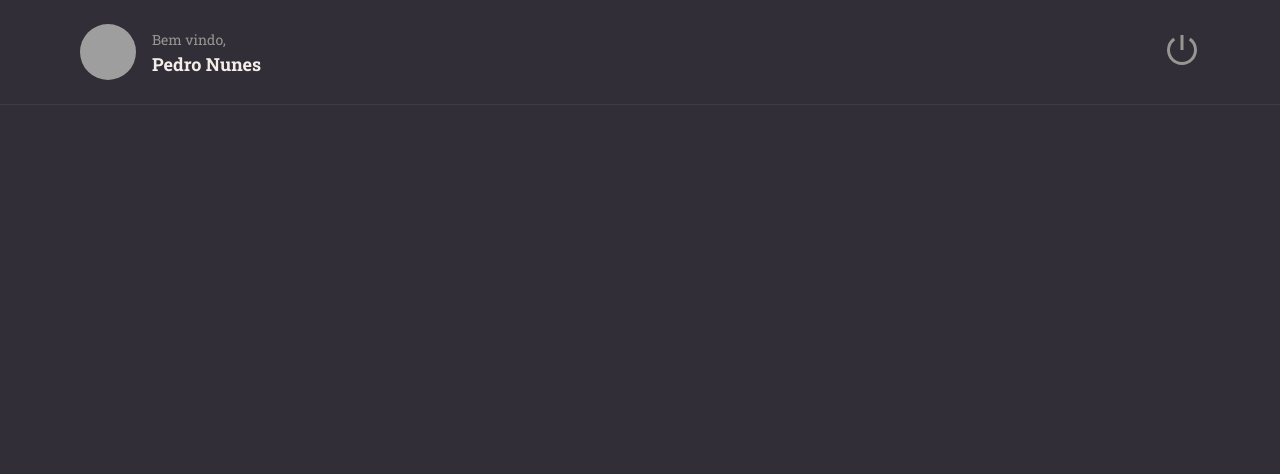
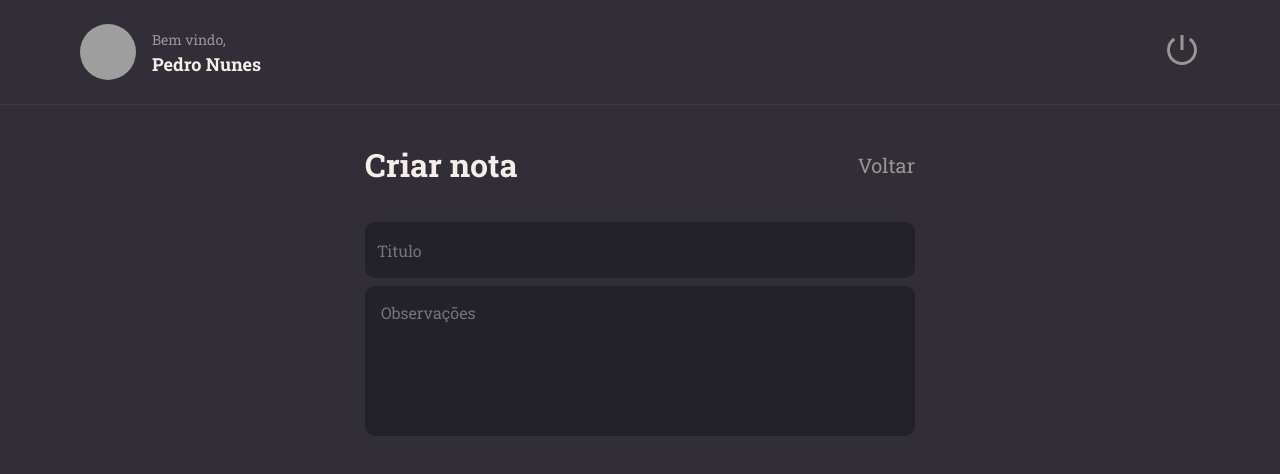
Before and after one commit to PedroNnsM/rocketNotes, a React (Vite) app: page / in a window 1280 px wide. Shown: the top 474 px of the page. Built offline with nearby package versions, Linux system fonts and the light colour scheme; grey boxes are pictures that could not be loaded.

Commit message:
Textareacriado

```diff
--- /dev/null
+++ b/src/components/Textarea/index.jsx
@@ -0,0 +1,9 @@
+import { Container } from "./styles";
+
+export function Textarea({value, ...rest}){
+  return(
+    <Container {...rest}>
+      {value}
+    </Container>
+  )
+}
--- /dev/null
+++ b/src/components/Textarea/styles.js
@@ -0,0 +1,20 @@
+import styled from "styled-components";
+
+export const Container = styled.textarea`
+  width: 100%;
+  height: 150px;
+
+  background-color: ${({ theme }) => theme.COLORS.BACKGROUND_900};
+  color: ${({ theme }) => theme.COLORS.WHITE};
+
+  border: none;
+  resize: none;
+
+  margin-bottom: 8px;
+  border-radius: 10px;
+  padding: 16px;
+
+  &::placeholder {
+    color: ${({ theme }) => theme.COLORS.Gray_300};
+  }
+`;
--- a/src/pages/New/index.jsx
+++ b/src/pages/New/index.jsx
@@ -1,11 +1,26 @@
-import { Header } from '../../components/Header'
+import { Header } from "../../components/Header";
+import { Input } from "../../components/Input";
+import { Textarea } from "../../components/Textarea";
 
-import { Container } from "./styles";
+import { Container, Form } from "./styles";
 
-export function New(){
-  return(
+export function New() {
+  return (
     <Container>
       <Header />
+
+      <main>
+        <Form>
+          <header>
+            <h1>Criar nota</h1>
+            <a href="/">Voltar</a>
+          </header>
+
+          <Input placeholder='Titulo' />
+
+          <Textarea placeholder='Observações'/>
+        </Form>
+      </main>
     </Container>
-  )
+  );
 }
--- a/src/pages/New/styles.js
+++ b/src/pages/New/styles.js
@@ -11,3 +11,21 @@
   "header"
   "content";
 `
+
+export const Form = styled.form`
+  max-width: 550px;
+  margin: 38px auto;
+
+  >header {
+    display: flex;
+    align-items: center;
+    justify-content: space-between;
+
+    margin-bottom: 36px;
+
+    a{
+      font-size: 20px;
+      color: ${({theme}) => theme.COLORS.GRAY_100};;
+    }
+  }
+`
```
